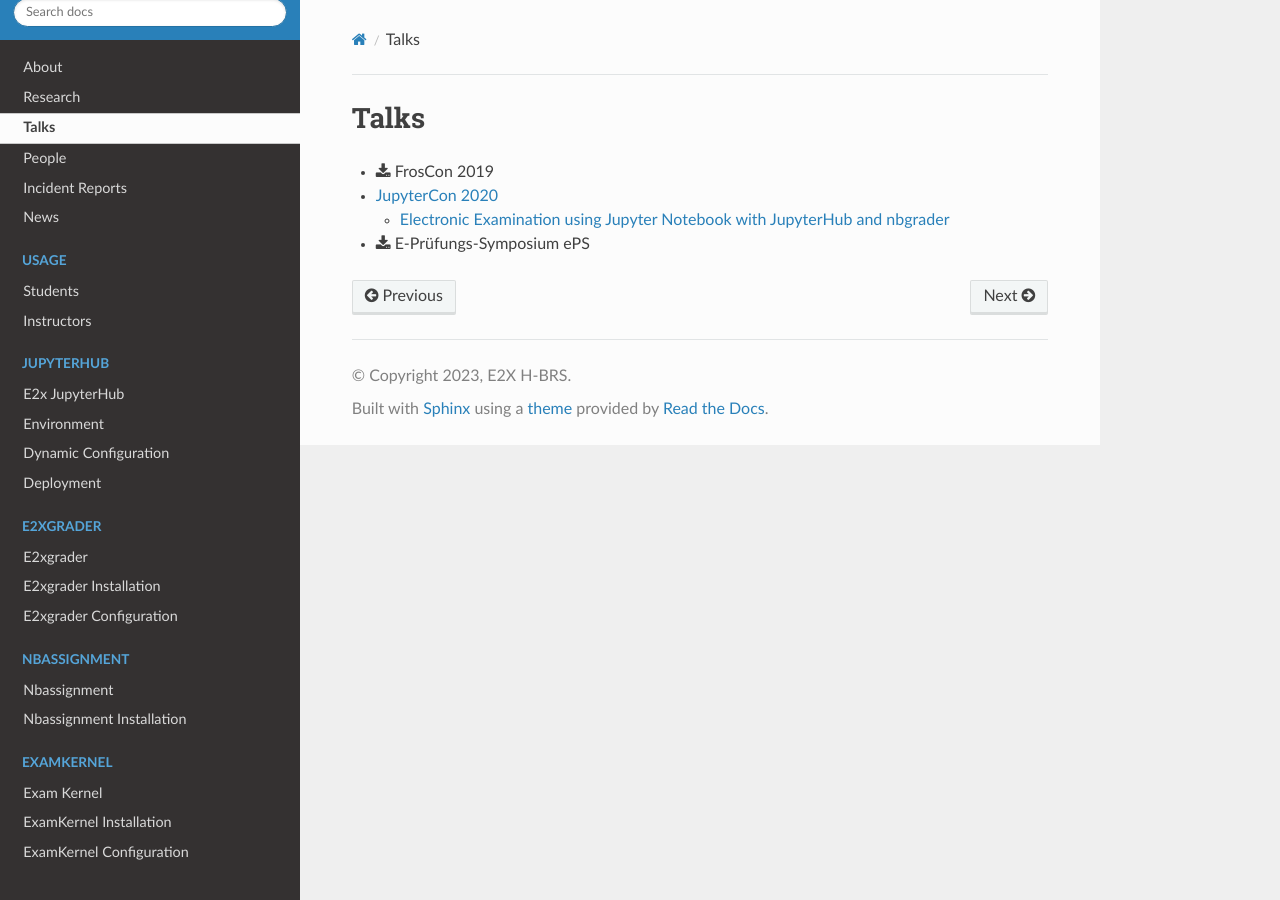
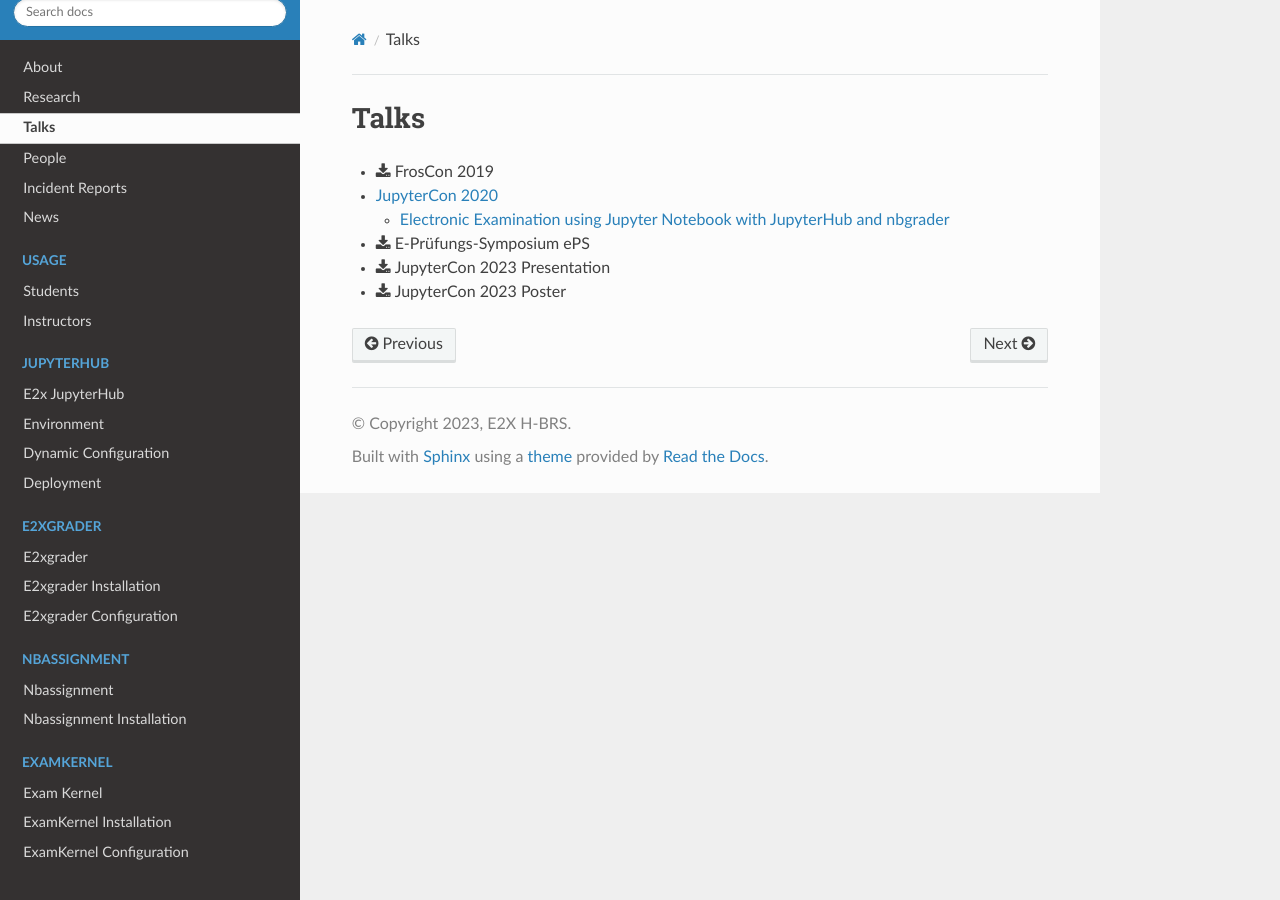
Before and after one commit to DigiKlausur/e2x-docs, a Sphinx documentation site: the page built from docs/source/talks.rst, in a window 1280 px wide. Built offline with Sphinx 7.4.7 and the Read the Docs theme 2.0.0, drawn with Linux system fonts in a browser that asks for light colours.

Commit message:
Update talks.rst

```diff
--- a/docs/source/talks.rst
+++ b/docs/source/talks.rst
@@ -9,3 +9,5 @@ Talks
 
   * `Electronic Examination using Jupyter Notebook with JupyterHub and nbgrader <https://www.youtube.com/watch?v=ev2bUm7Z77M>`_
 * :download:`E-Prüfungs-Symposium ePS <talks/EPS2021_e2x.pdf>`
+* :download:`JupyterCon 2023 Presentation <talks/jupytercon2023_1.pdf>`
+* :download:`JupyterCon 2023 Poster <talks/e2xhub_poster.pdf>`
```
